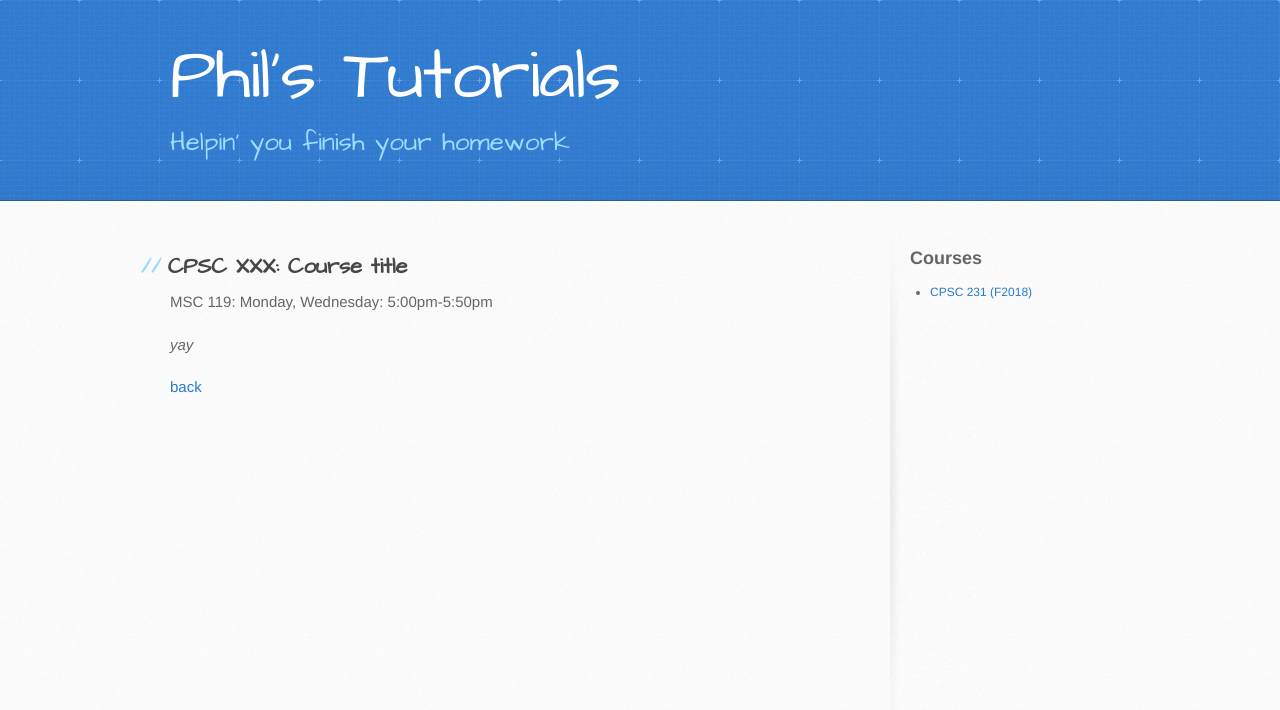
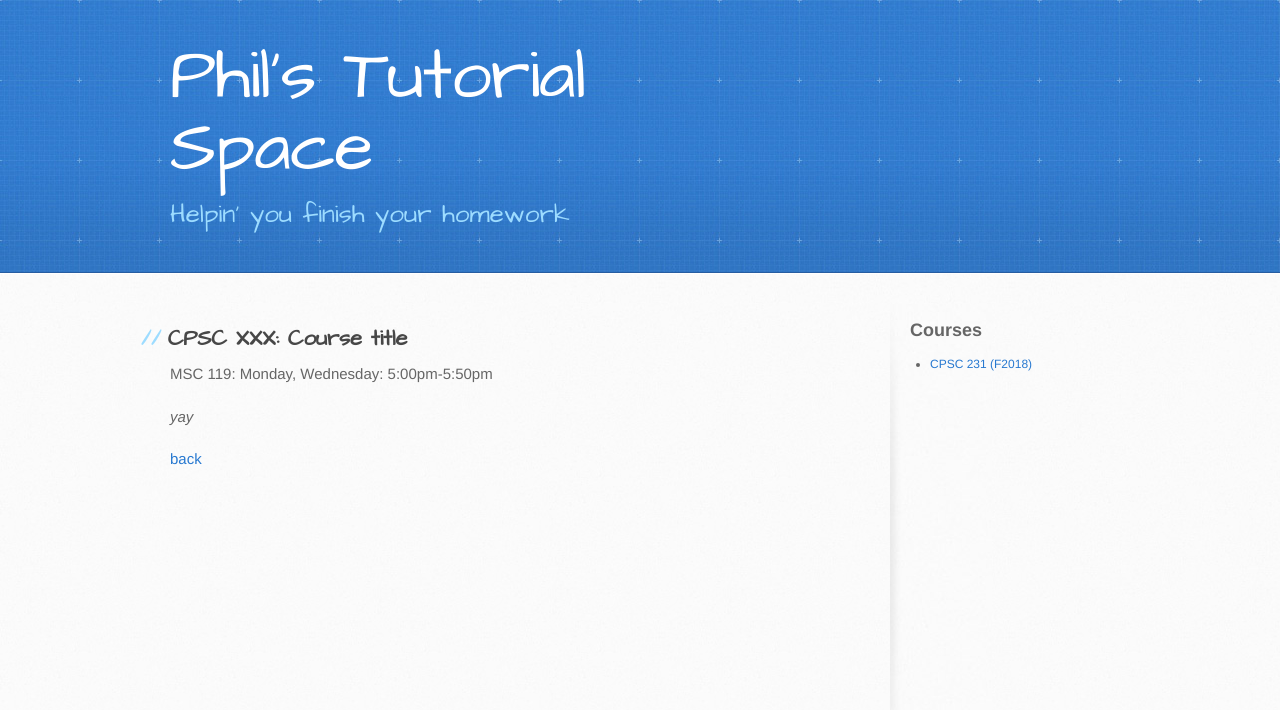
Before and after one commit to philstutorials/philstutorials.github.io, a Jekyll site: the page built from course1.md, in a window 1280 px wide. Shown: the top 710 px of the page. Built offline with Jekyll 4.4.1, drawn with Linux system fonts in a browser that asks for light colours; our own code applies the rules of GitHub Pages for plain Markdown files.

Commit message:
Update _config.yml

```diff
--- a/_config.yml
+++ b/_config.yml
@@ -1,4 +1,4 @@
-title: Phil's Tutorials
+title: Phil's Tutorial Space
 description: Helpin' you finish your homework
 show_downloads: false
 google_analytics:
```
